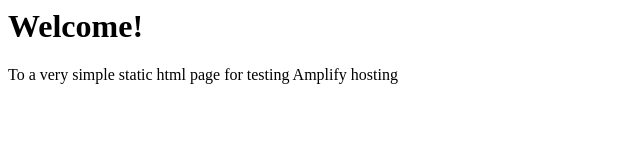
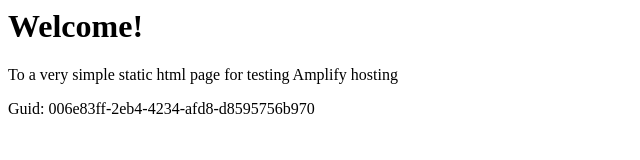
Before and after one commit to aws-aemilia-sin/Github-PR-Commit-Integration-Test-DoNotTouch-v1-prod-ap-southeast-1, a website: page src/index.html in a window 1280 px wide. Shown: the whole page, without its empty margins (0-640 px from the left). Drawn offline with Linux system fonts and the light colour scheme.

Commit message:
commit from integ tests

```diff
--- a/src/index.html
+++ b/src/index.html
@@ -1,3 +1,5 @@
+
+
 <html lang="en">
 
 <head>
@@ -10,6 +12,6 @@
 <body>
     <h1>Welcome!</h1>
     <p>To a very simple static html page for testing Amplify hosting</p>
-</body>
+    <p>Guid: 006e83ff-2eb4-4234-afd8-d8595756b970</p></body>
 
 </html>
```
